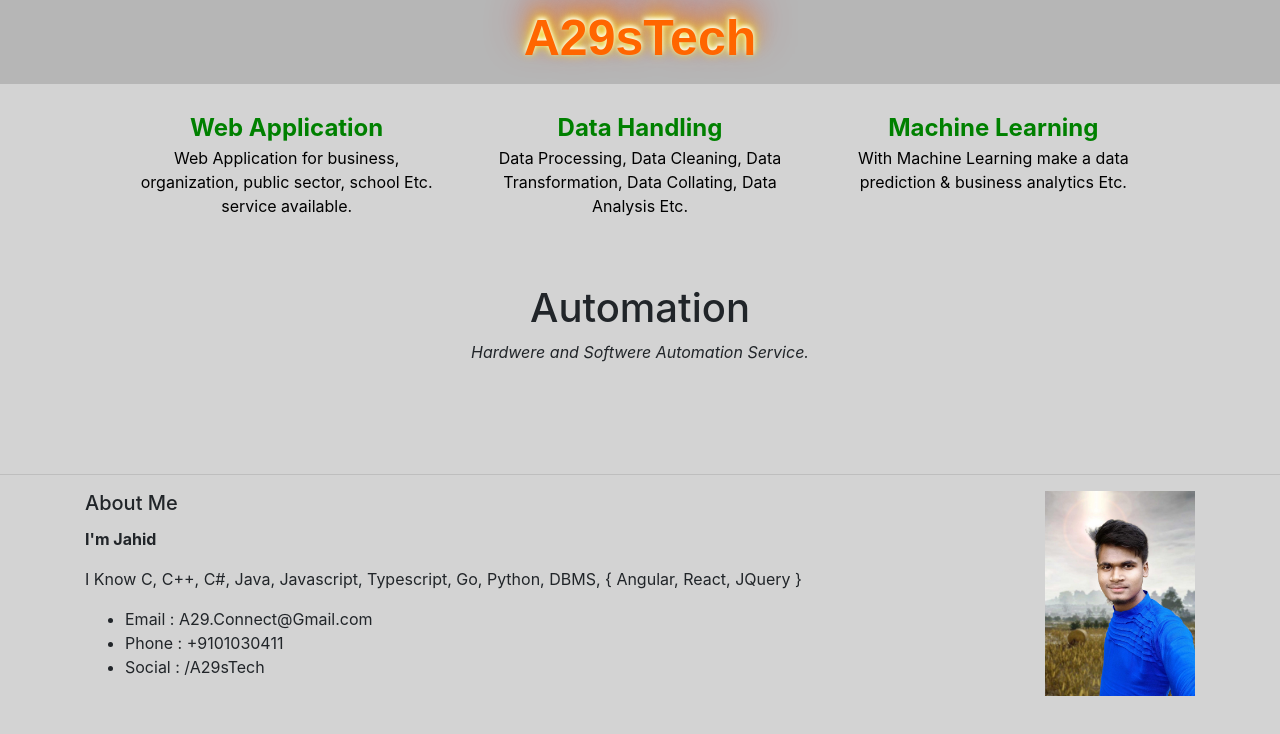
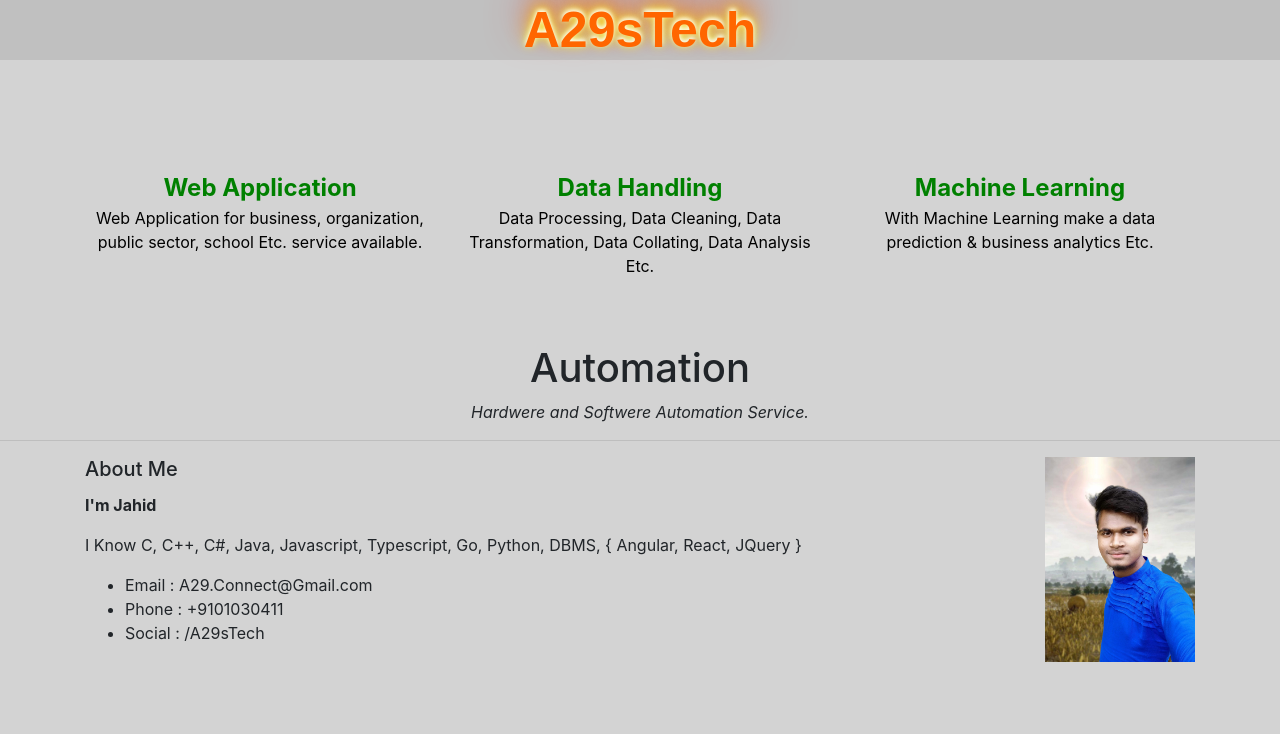
Before and after one commit to A29sTech/A29sTech.github.io, a plain HTML site: page index.html in a window 1280 px wide. Drawn offline with nearby package versions, Linux system fonts and the light colour scheme.

Commit message:
Bug Fixed.

```diff
--- a/index.html
+++ b/index.html
@@ -15,7 +15,8 @@
 <body>
 
 
-<div class="navbar">
+
+<div style="background-color: rgba(0, 0, 0, 0.089);">
     <h1 id="name" class="animated heartBeat header"> A29sTech </span> </h1>
 </div>
 
--- a/style.css
+++ b/style.css
@@ -2,18 +2,10 @@ body{
     background-color: lightgray;
 }
 
-.navbar{
-    display: block;
-    background-color: rgba(0, 0, 0, 0.137);
-    position: fixed;
-    top: 0px;
-    width: 100%;
-}
-
 .header{
+    text-align: center;
     cursor: default;
     z-index: 999;
-    text-align: center;
     font-family: “Open Sans”, sans-serif;
     font-weight: bolder;
     color: rgb(255, 102, 0);
@@ -25,7 +17,7 @@ body{
 }
 
 .services{
-    margin: 110px;
+    margin-top: 110px;
 }
 
 .content-header{
```
